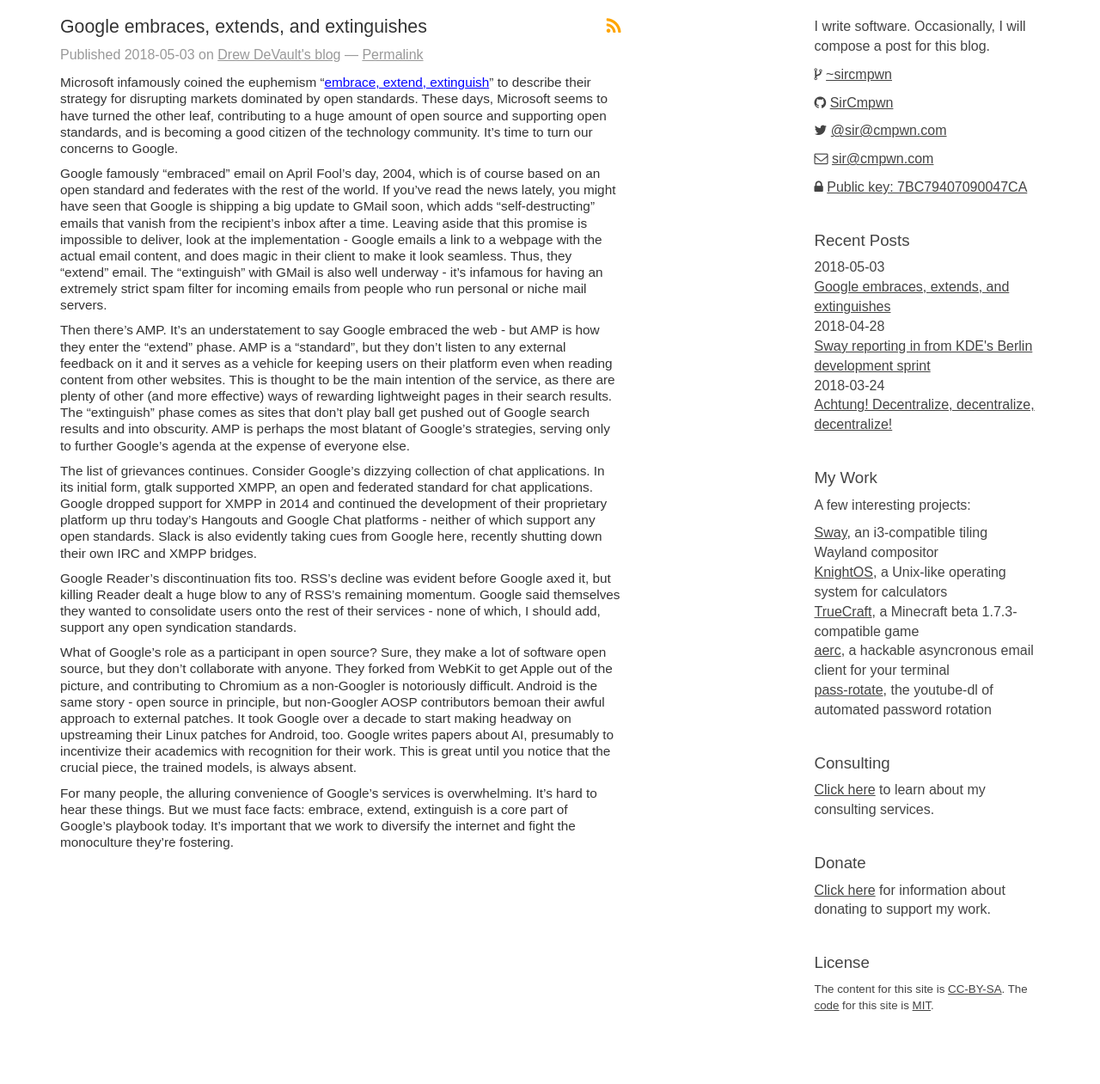
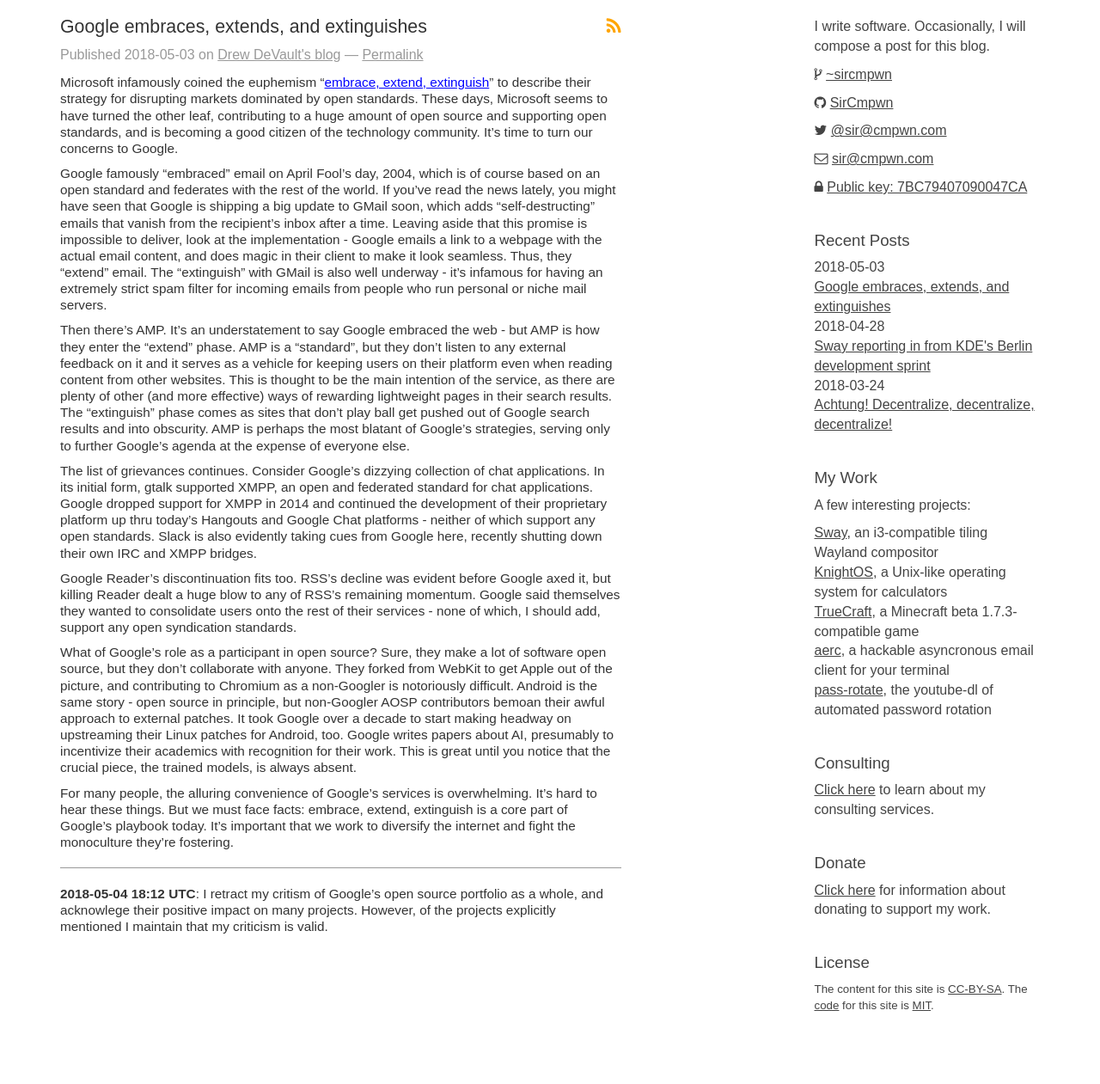
Before and after one commit to stormblog/sircmpwn.github.io, a Jekyll site: the page built from _posts/2018-05-03-Google-embraces-extends-extinguishes.md, in a window 1280 px wide. Shown: the whole page at 86% size. Built offline with Jekyll 4.4.1, drawn with Linux system fonts in a browser that asks for light colours.

Commit message:
Amendment to Google E/E/E post

```diff
--- a/_posts/2018-05-03-Google-embraces-extends-extinguishes.md
+++ b/_posts/2018-05-03-Google-embraces-extends-extinguishes.md
@@ -61,3 +61,9 @@ For many people, the alluring convenience of Google's services is overwhelming.
 It's hard to hear these things. But we must face facts: embrace, extend,
 extinguish is a core part of Google's playbook today. It's important that we
 work to diversify the internet and fight the monoculture they're fostering.
+
+---
+
+**2018-05-04 18:12 UTC**: I retract my critism of Google's open source portfolio
+as a whole, and acknowlege their positive impact on many projects. However, of
+the projects explicitly mentioned I maintain that my criticism is valid.
```
